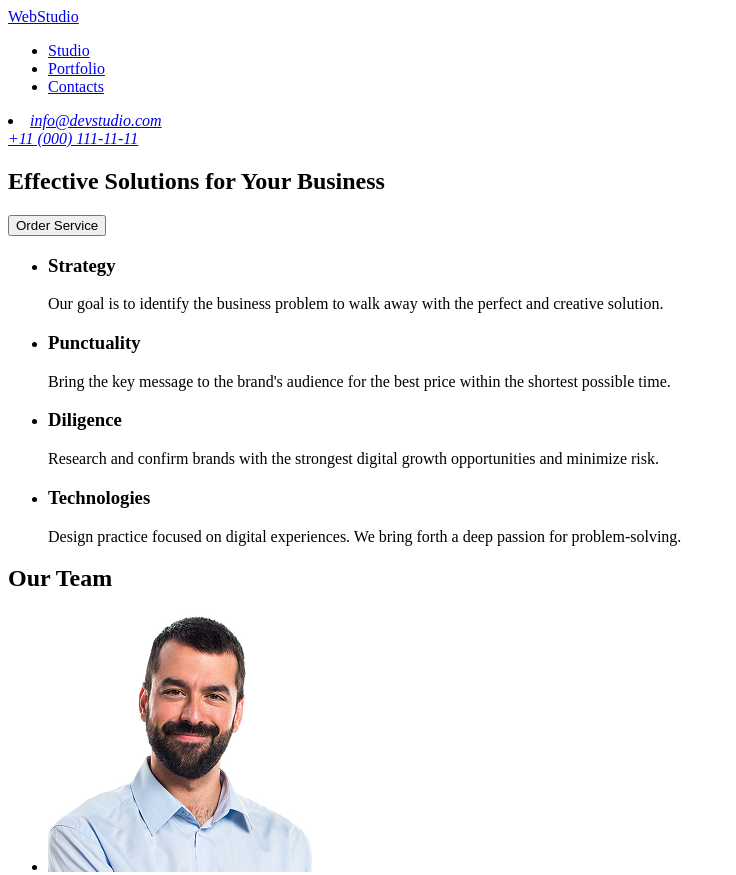
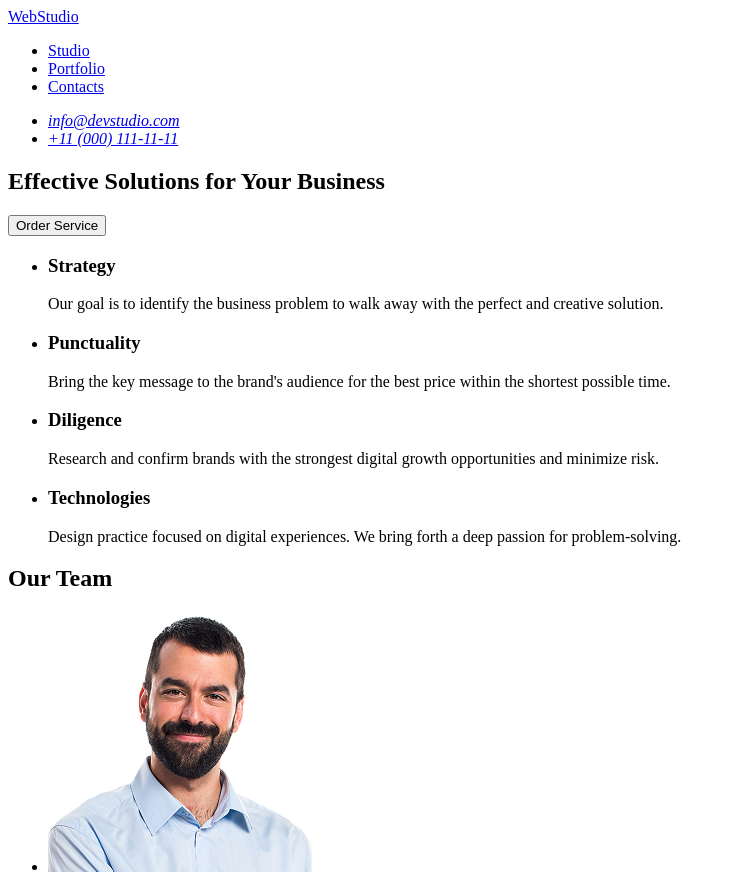
Before and after one commit to zuganolena/goit-markup-hw-01, a plain HTML site: page index.html in a window 1280 px wide. Shown: the top 875 px of the page, without its empty margins (0-736 px from the left). Drawn offline with Linux system fonts and the light colour scheme.

Commit message:
add index file

```diff
--- a/index.html
+++ b/index.html
@@ -16,8 +16,10 @@
             </ul>
         </nav>
         <address>
-            <li><a href="mailto:info@devstudio.com">info@devstudio.com</a></li>
-            <a href="tel:tel:+110001111111">+11 (000) 111-11-11</a>
+            <ul>
+                <li><a href="mailto:info@devstudio.com">info@devstudio.com</a></li>
+                <li><a href="tel:tel:+110001111111">+11 (000) 111-11-11</a></li>
+            </ul>
         </address>
     </header>
     <main>
```
